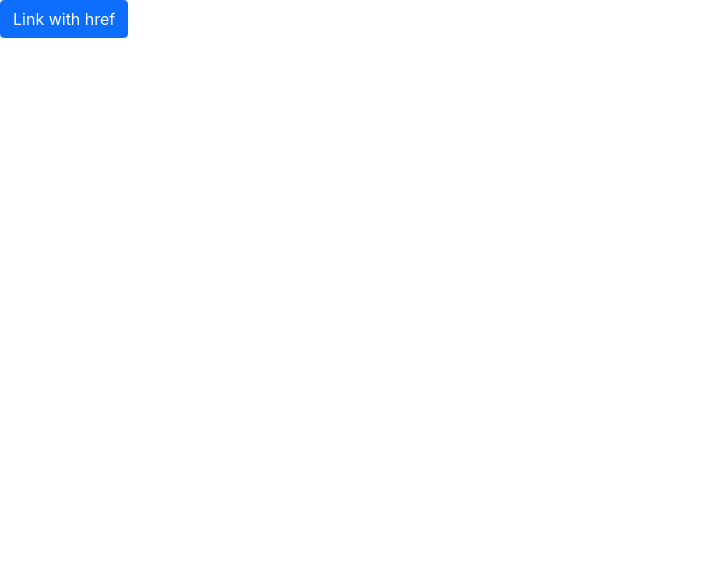
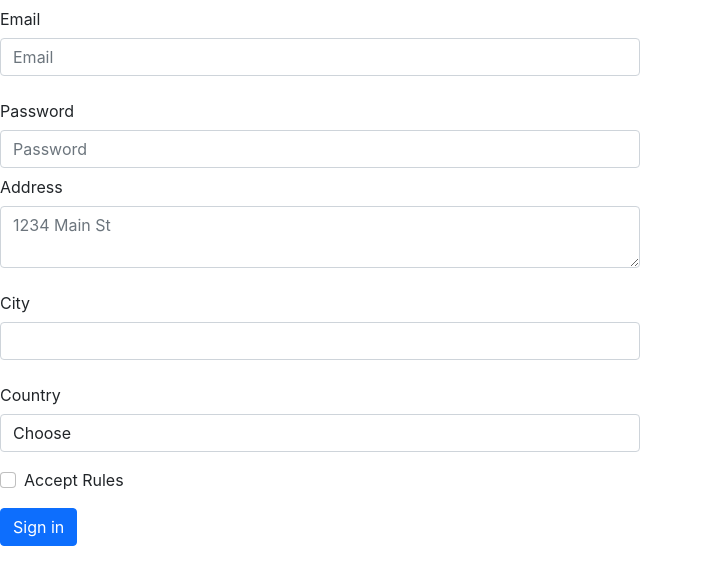
Before and after one commit to Ok-Trygub/react_practice, a React (Create React App) app: page / in a window 1280 px wide. Shown: the top 584 px of the page, without its empty margins (0-703 px from the left). Built offline with nearby package versions, Linux system fonts and the light colour scheme.

Commit message:
add MyForm.jsx

```diff
--- a/src/App.js
+++ b/src/App.js
@@ -3,7 +3,7 @@ import MyForm from "./components/MyForm";
 function App() {
     return (
         <div className="App">
-            <MyForm />
+            <MyForm text={'hi'} />
         </div>
     );
 }
--- a/src/components/MyForm.jsx
+++ b/src/components/MyForm.jsx
@@ -1,38 +1,119 @@
 import React from 'react';
-import cn from 'classnames';
+
+// import cn from 'classnames';
 
 class MyForm extends React.Component {
     constructor(props) {
         super(props);
         this.state = {
-            opened: this.props.opened
+            email: null,
+            password: null,
+            address: null,
+            city: null,
+            country: null,
+            acceptRules: null,
+            formFilled: null
+        };
+    }
+
+    backHandler = () => {
+        this.setState(state => ({formFilled: 'false'}))
+
+    }
+
+    formHandler = () => {
+        this.setState(state => ({formFilled: 'true'}))
+        // setTimeout(() => console.log(this.state), 1000)
+    }
+
+    handleChange = (event) => {
+        const {target} = event;
+
+        if (target.type === 'checkbox') {
+            this.setState(state => ({acceptRules: target.checked.toString()}))
+            // setTimeout(() => console.log(this.state), 1000)
+        } else {
+            this.setState(state => ({[target.name]: target.value}))
+            // setTimeout(() => console.log(this.state), 1000)
         }
     }
 
-    clickHandler = () => {
-        this.setState(state => ({opened: !state.opened}))
-    }
+    render() {
+        if (this.state.formFilled === 'true') {
+            const data = Object.entries(this.state);
+            console.log(data)
 
-    render() {
-        const {text} = this.props
+            return (
 
-        const collapse = cn('collapse', {
-            'show': this.state.opened === true
-        })
+                <div>
+                    <button type="button" className="btn btn-primary" onClick={this.backHandler}>Back</button>
+                    <table className="table">
+                        <tbody>
+                        {data.sort().map(([key, value], index) => {
+                            return (
+                                <tr key={index}>
+                                    <td>{key}</td>
+                                    <td>{value}</td>
+                                </tr>
+                            )
+                        })}
+
+                        </tbody>
+                    </table>
+                </div>
+            )
+        }
+
 
         return (
-            <div>
-                <p>
-                    <a className="btn btn-primary" data-bs-toggle="collapse" href="#" role="button"
-                       aria-expanded={this.state.opened} onClick={this.clickHandler}>Link with href</a>
-                </p>
-                <div className={collapse}>
-                    <div className="card card-body">
-                        {text}
+            <form name="myForm">
+
+                <div className="col-md-6 mb-3">
+                    <label htmlFor="email" className="col-form-label">Email</label>
+                    <input type="email" name="email" className="form-control" id="email" placeholder="Email"
+                           onChange={this.handleChange}/>
+                </div>
+
+                <div className="form-group col-md-6">
+                    <label htmlFor="password" className="col-form-label">Password</label>
+                    <input type="password" name="password" className="form-control" id="password"
+                           placeholder="Password" onChange={this.handleChange}/>
+
+                </div>
+                <div className="col-md-6 mb-3">
+                    <label htmlFor="address" className="col-form-label">Address</label>
+                    <textarea type="text" className="form-control" name="address" id="address"
+                              placeholder="1234 Main St" onChange={this.handleChange}></textarea>
+                </div>
+
+                <div className="col-md-6 mb-3">
+                    <label htmlFor="city" className="col-form-label">City</label>
+                    <input type="text" className="form-control" name="city" id="city" onChange={this.handleChange}/>
+                </div>
+
+                <div className="col-md-6 mb-3">
+                    <label htmlFor="country" className="col-form-label">Country</label>
+                    <select id="country" name="country" className="form-control" onChange={this.handleChange}>
+                        <option>Choose</option>
+                        <option value="argentina">Argentina</option>
+                        <option value="ukraine">Ukraine</option>
+                        <option value="china">China</option>
+                    </select>
+                </div>
+
+                <div className="col-md-6 mb-3">
+                    <div className="form-check">
+                        <label className="form-check-label" htmlFor="rules">
+                            <input id="rules" type="checkbox" name="acceptRules" className="form-check-input"
+                                   onChange={this.handleChange}/>
+                            Accept Rules
+                        </label>
                     </div>
                 </div>
-            </div>
-        )
+
+                <button type="submit" className="btn btn-primary" onClick={this.formHandler}>Sign in</button>
+            </form>
+        );
     }
 }
 
```
